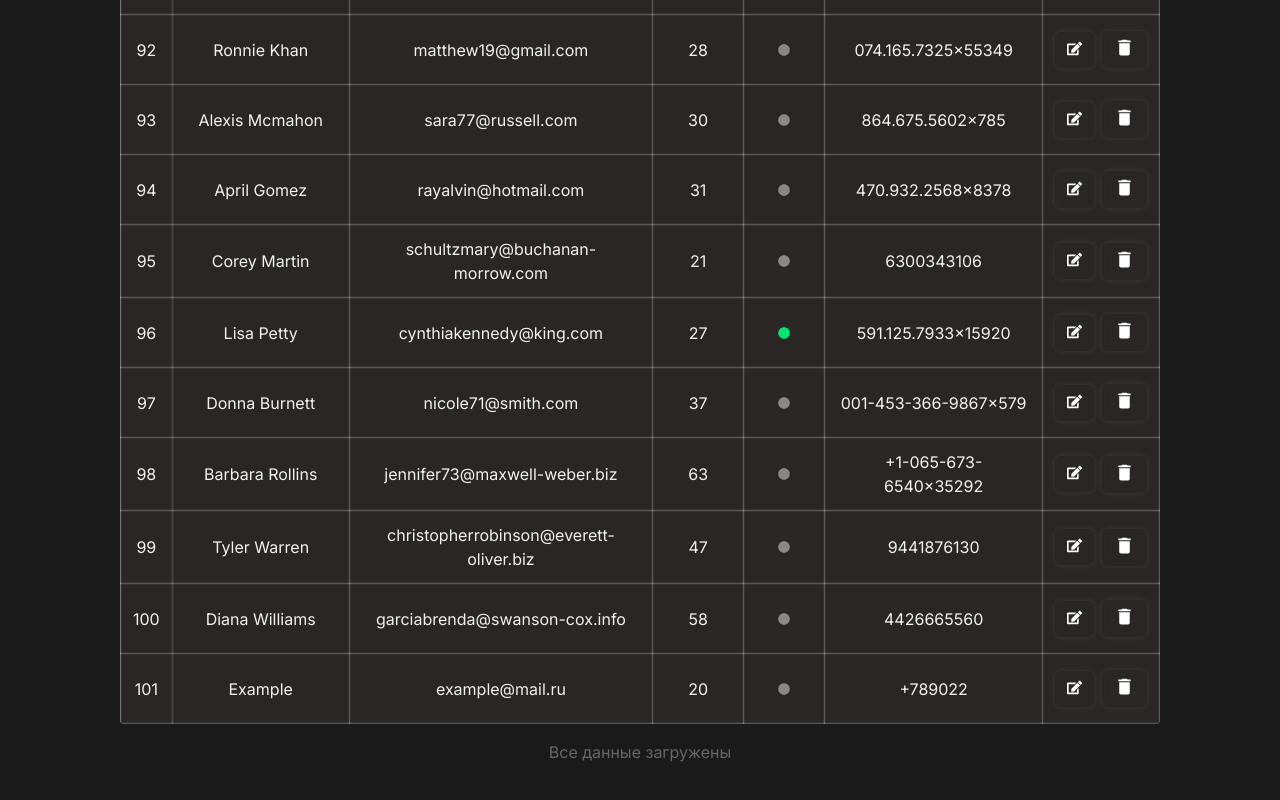
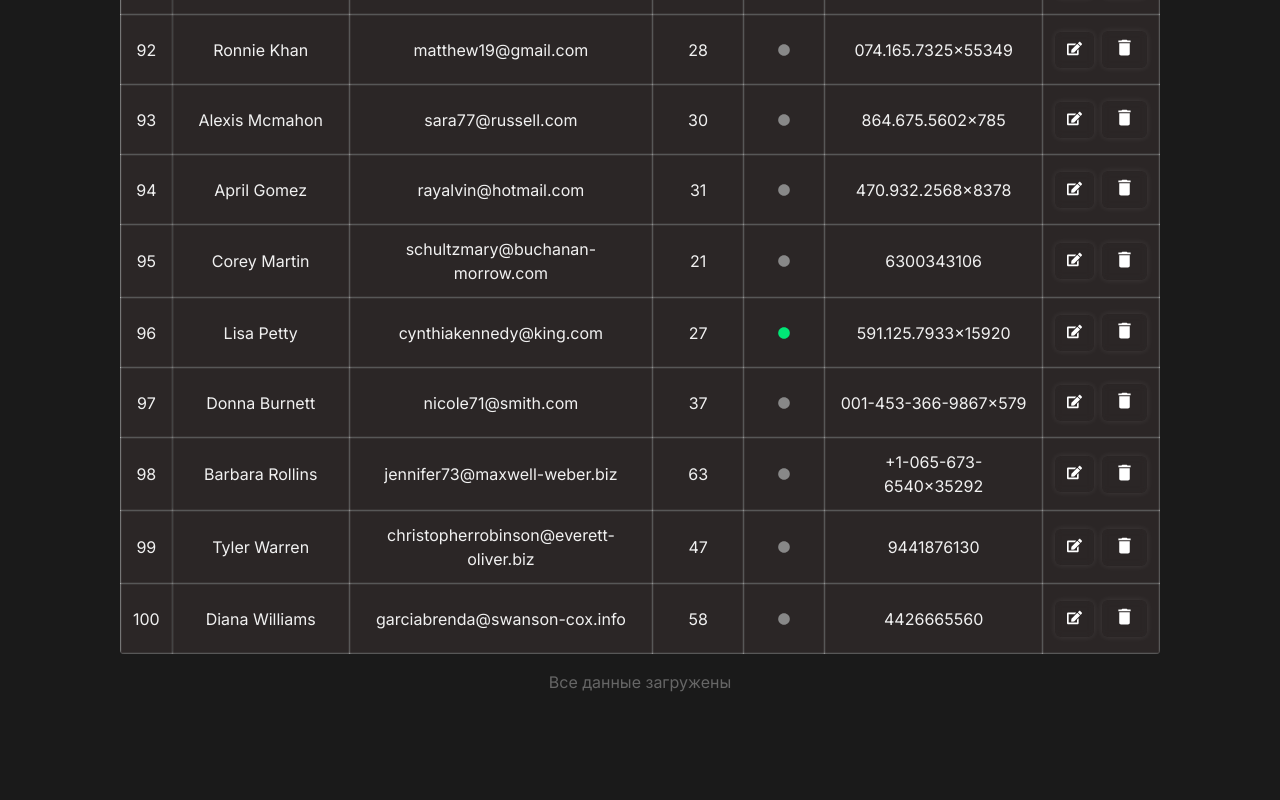
Before and after one commit to c1assifier/react-mobx-crud, a React (Vite) app: page /#/ in a window 1280 px wide. Shown: the part 6658-7458 px from the top of the page. After the commit the page ends 7416 px from the top, so only its background shows below. Built offline with nearby package versions, Linux system fonts and the light colour scheme; data requests are answered from the project's data file.

Commit message:
fix: added cursor pointer

```diff
--- a/data/db.json
+++ b/data/db.json
@@ -899,15 +899,6 @@
       "phone": "4426665560",
       "status": "inactive",
       "registered": "2024-05-09"
-    },
-    {
-      "status": "inactive",
-      "phone": "+789022",
-      "age": 20,
-      "email": "example@mail.ru",
-      "name": "Example",
-      "id": 101,
-      "registered": "2025-05-30"
     }
   ]
 }
--- a/src/pages/EditFormPage/EditFormPage.module.css
+++ b/src/pages/EditFormPage/EditFormPage.module.css
@@ -36,6 +36,7 @@
   font-weight: 500;
   transition: all 0.25s ease;
   z-index: 1000;
+  cursor: pointer;
 }
 
 .backButton:hover {
--- a/src/pages/SearchPage/SearchPage.module.css
+++ b/src/pages/SearchPage/SearchPage.module.css
@@ -62,6 +62,7 @@ td {
   font-weight: 500;
   transition: all 0.25s ease;
   z-index: 1000;
+  cursor: pointer;
 }
 
 .backButton:hover {
--- a/src/pages/UserFormPage/UserFormPage.module.css
+++ b/src/pages/UserFormPage/UserFormPage.module.css
@@ -36,6 +36,7 @@
   font-weight: 500;
   transition: all 0.25s ease;
   z-index: 1000;
+  cursor: pointer;
 }
 
 .backButton:hover {
```
